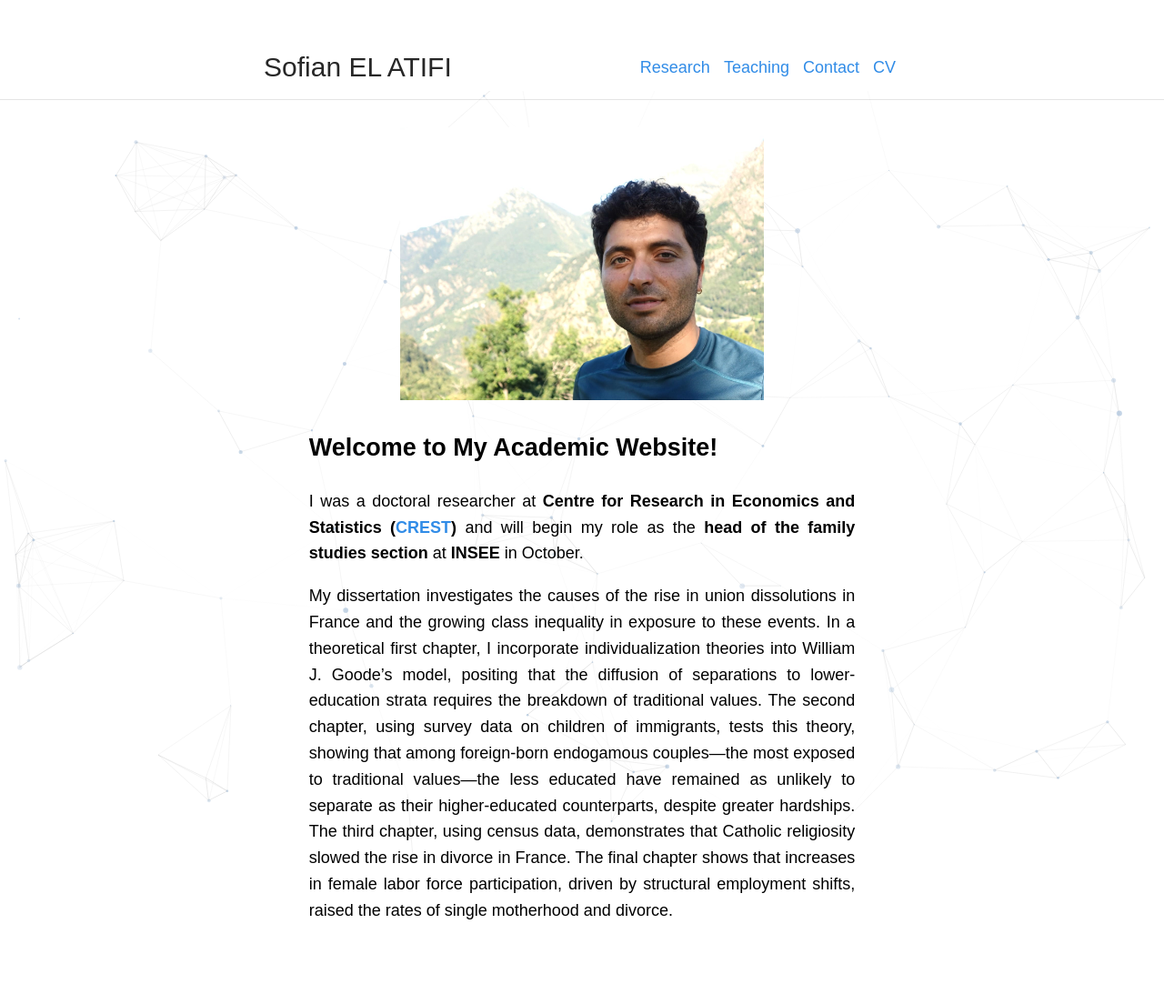
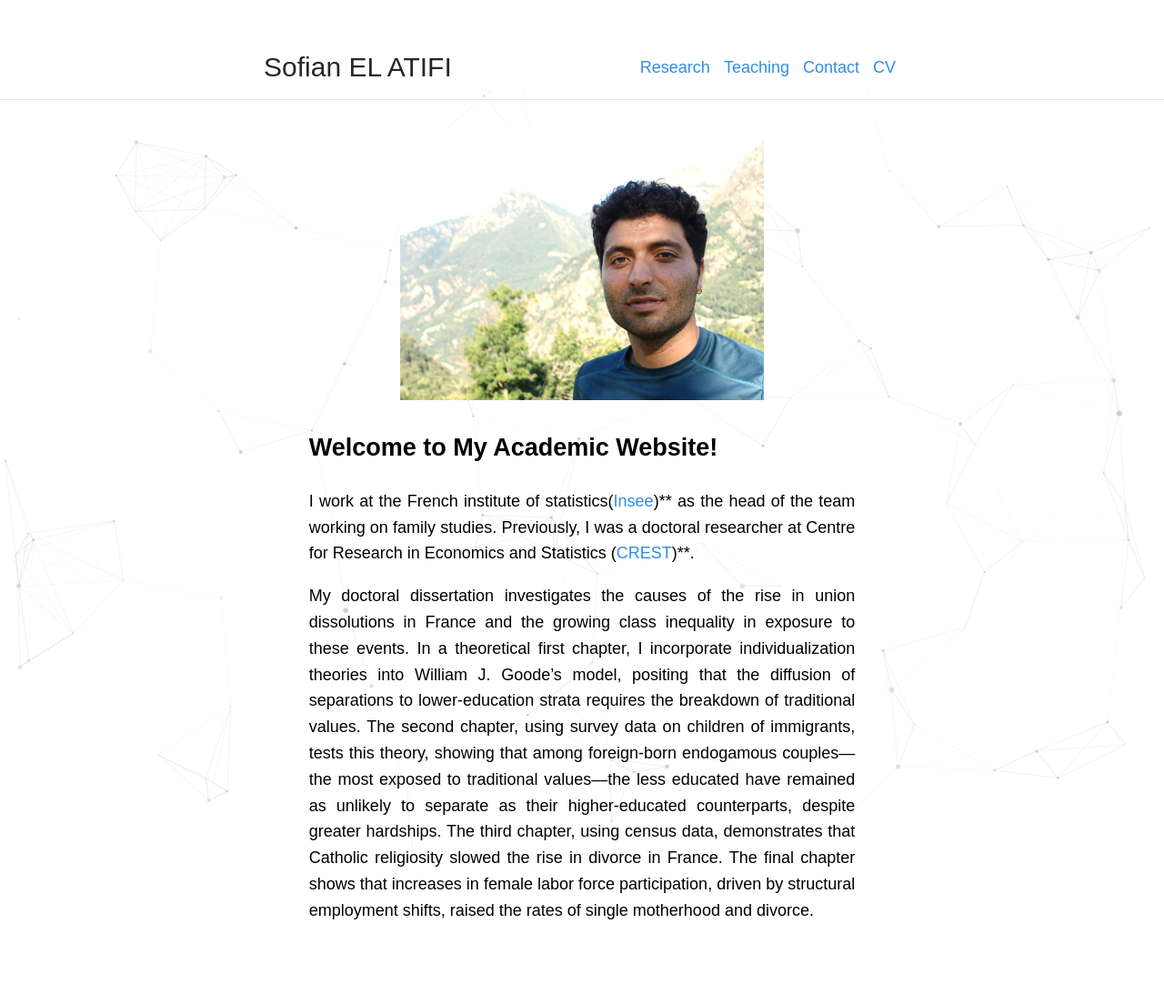
Before and after one commit to sofianelatifi/sofianelatifi.github.io, a Jekyll site: the page built from index.md, in a window 1280 px wide. Shown: the whole page at 91% size. Built offline with Jekyll 4.4.1, drawn with Linux system fonts in a browser that asks for light colours.

Commit message:
Update index.md

```diff
--- a/index.md
+++ b/index.md
@@ -31,9 +31,9 @@ title: Sofian El Atifi
 
 ## Welcome to My Academic Website!
 
-I was a doctoral researcher at **Centre for Research in Economics and Statistics ([CREST](https://crest.science/user/Sofian-EL-ATIFI/?profiletab=posts))** and will begin my role as the **head of the family studies section** at **INSEE** in October.
+I work at the French institute of statistics([Insee](https://www.insee.fr/en/accueil))** as the head of the team working on family studies. Previously, I was a doctoral researcher at Centre for Research in Economics and Statistics ([CREST](https://crest.science/user/Sofian-EL-ATIFI/?profiletab=posts))**.
 
-My dissertation investigates the causes of the rise in union dissolutions in France and the
+My doctoral dissertation investigates the causes of the rise in union dissolutions in France and the
 growing class inequality in exposure to these events. In a theoretical first chapter, I
 incorporate individualization theories into William J. Goode’s model, positing that the
 diffusion of separations to lower-education strata requires the breakdown of traditional
```
